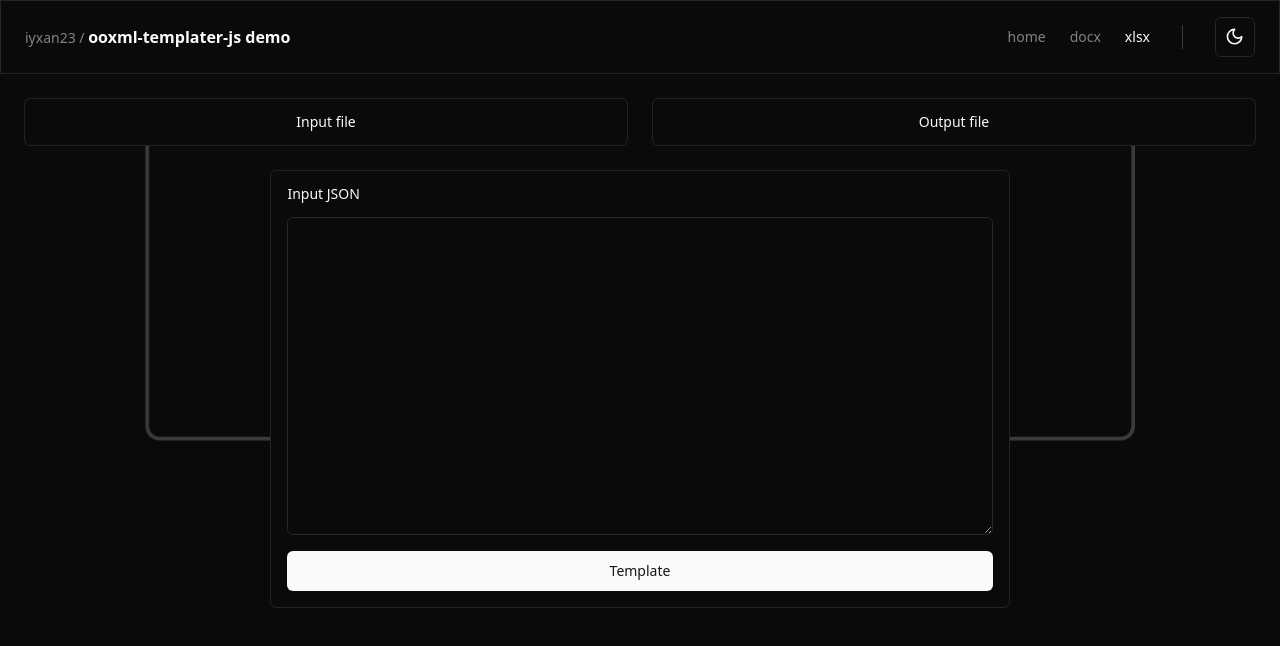
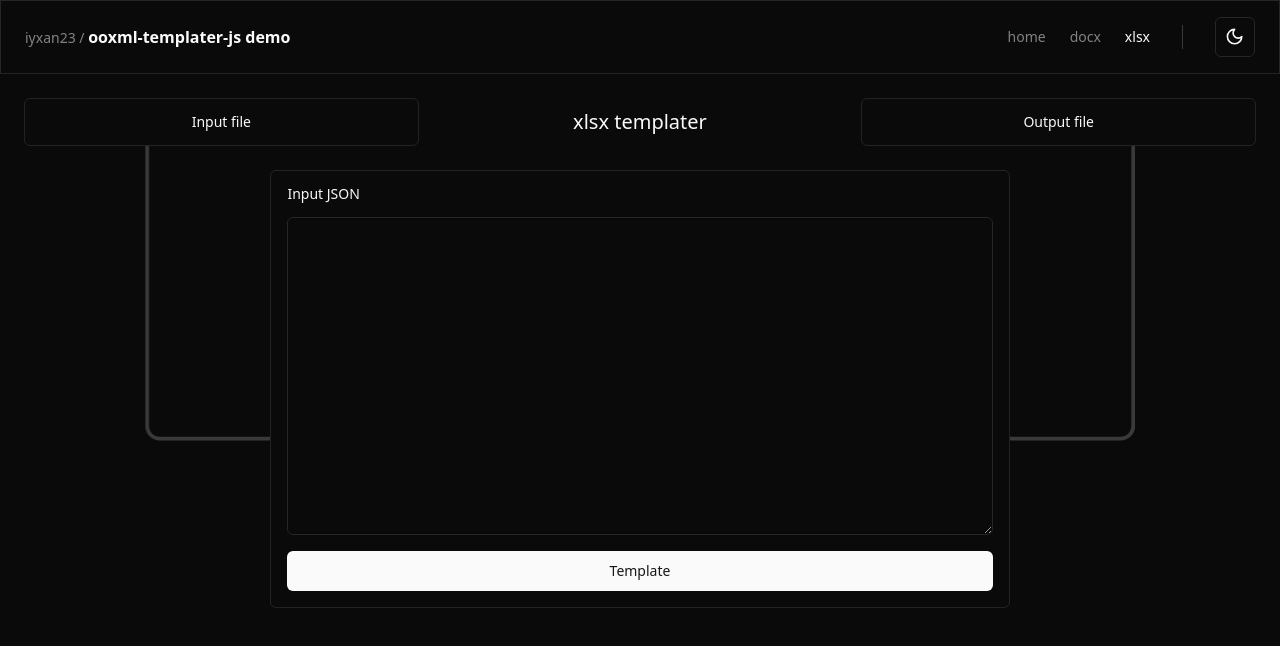
Before and after one commit to iyxan23/ooxml-templater-js, a React (Vite) app in the folder demo/: page /ooxml-templater-js/xlsx in a window 1280 px wide. Shown: the top 646 px of the page. Built offline with nearby package versions, Linux system fonts and the light colour scheme.

Commit message:
chore: add a xlsx templater text on the middle on xlsx page

```diff
--- a/demo/src/routes/xlsx/page.tsx
+++ b/demo/src/routes/xlsx/page.tsx
@@ -9,10 +9,13 @@ export function Component() {
   return (
     <div className="w-full min-h-screen flex flex-col items-center">
       <main className="container p-6">
-        <section className="grid grid-cols-2 gap-6">
+        <section className="grid grid-cols-3 gap-6">
           <article className="p-4 rounded-md border border-foreground/10 flex flex-col gap-2 items-center">
             <Label>Input file</Label>
           </article>
+          <div className="flex flex-col items-center justify-center">
+            <h1 className="text-xl">xlsx templater</h1>
+          </div>
           <article className="p-4 rounded-md border border-foreground/10 flex flex-col gap-2 items-center">
             <Label>Output file</Label>
           </article>
```
